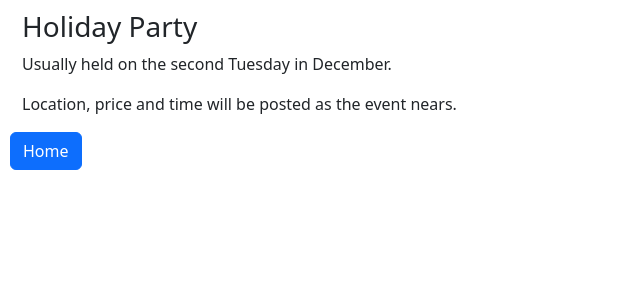
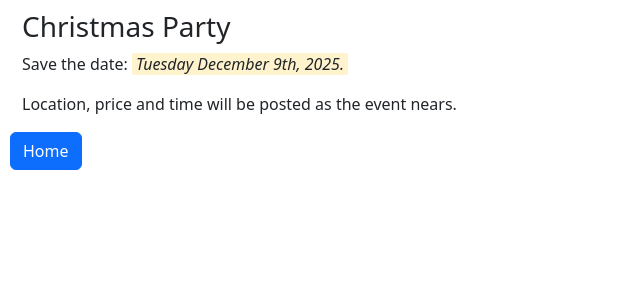
Before and after one commit to sara-user/SARA-website, a PHP site: page /holidayParty.php in a window 1280 px wide. Shown: the top 300 px of the page, without its empty margins (0-640 px from the left). Run offline with PHP 8.4, Linux system fonts and the light colour scheme.

Commit message:
Bill changes to party Holiday -> Christmas. fix date.

```diff
--- a/holidayParty.php
+++ b/holidayParty.php
@@ -2,8 +2,8 @@
     include 'includes/header.php'; ?>
 
 <div class="container">
-    <h3>Holiday Party</h3>
-    <p>Usually held on the second Tuesday in December.</p>
+    <h3>Christmas Party</h3>
+    <p>Save the date: <em>Tuesday December 9th, 2025.</em>  </p>
     <p>Location, price and time will be posted as the event nears.</p>
 </div>
 <?php include 'includes/footer.php'; ?>
```
Also changed, not shown: index.php (+4 -6 lines).
